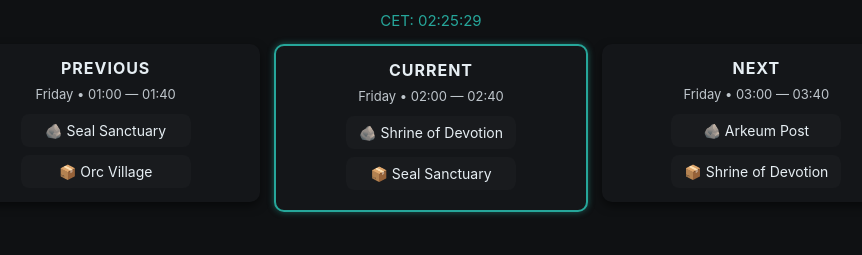
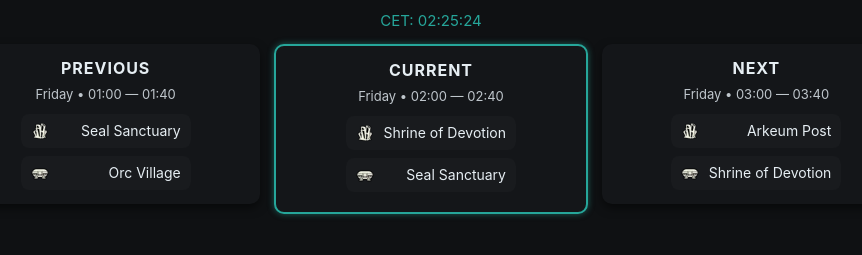
Before and after one commit to PitsosJ/nebula-chest-tracker, a plain HTML site: page index.html in a window 1280 px wide. Shown: the part 55-310 px from the top of the page, without its empty margins (209-1071 px from the left). Drawn offline with Linux system fonts and the light colour scheme.

Commit message:
kekw webp

```diff
--- a/index.html
+++ b/index.html
@@ -88,29 +88,33 @@
   .spawn {
     position:relative;
     min-width:150px;
+    width:150px;
     padding:8px 10px;
     border-radius:8px;
     background:rgba(255,255,255,0.02);
     cursor:default;
     font-size:14px;
+    display:flex;
+    gap:0.5rem;
+    justify-content: space-between;
   }
 
   .spawn .popup {
     display:none;
     position:absolute;
-    top:calc(100% + 8px);
-    left:50%;
+    top:95%;
+    left:10%;
     transform:translateX(-50%);
     background:#0b0c0d;
     border:1px solid rgba(255,255,255,0.06);
     padding:8px;
     border-radius:8px;
-    width:220px;
+    width:85px;
     z-index:30;
   }
 
   .spawn img {
-    width:100%;
+    width:12%;
     height:auto;
     display:block;
     border-radius:6px;
@@ -119,6 +123,11 @@
   .spawn:hover .popup { display:block; }
 
   .muted-small { color:var(--muted); font-size:12px; margin-top:6px; }
+
+  .spawn-icon img {
+    max-width:0.25rem;
+    max-height:0.25rem;
+  }
 
   @media (max-width:720px){
     .grid { flex-direction:column; }
--- a/main.js
+++ b/main.js
@@ -7,18 +7,30 @@
   const div = document.createElement('div');
   div.className = 'spawn';
 
-  let emoji = '';
-  if(sp.type === 'M') emoji = '🪨'; // πέτρα
-  else if(sp.type === 'C') emoji = '📦'; // chest
+  let imgSrc = '';
+  if (sp.type === 'M') imgSrc = '/images/stone.webp';     // πέτρα
+  else if (sp.type === 'C') imgSrc = '/images/chest.webp'; // chest
 
-  div.textContent = `${emoji}    ${sp.location}`;
+  const img = document.createElement('img');
+  img.src = imgSrc;
+  img.alt = sp.type;
+  img.className = 'spawn-icon';
 
-  const popup = document.createElement('div');
-  popup.className = 'popup';
-  popup.innerHTML = `<strong>${sp.location}</strong><br>Type: ${sp.type}<br>Hour CET: ${pad(sp.hourCET)}:00`;
+  div.appendChild(img);
+  const popup = document.createElement('div')
+  popup.className = 'popup'
+  popup.innerHTML = `${sp.type === 'M' ? 'Moonstone' : 'Chest'}`
   div.appendChild(popup);
+
+
+  // --- text (location) ---
+  const text = document.createElement('span');
+  text.textContent = sp.location;
+  div.appendChild(text);
+
   return div;
 }
+
 
 // ---------- CET clock (single, robust) ----------
 function ensureCETClock() {
@@ -145,7 +157,7 @@
 document.addEventListener('DOMContentLoaded', () => {
   try {
     updateAll();
-    setInterval(updateAll, 1000);
+    setInterval(updateAll, 100000);
   } catch (err) {
     console.error('updateAll failed', err);
   }
```
Also changed, not shown: images/chest.webp (added), images/stone.webp (added).
